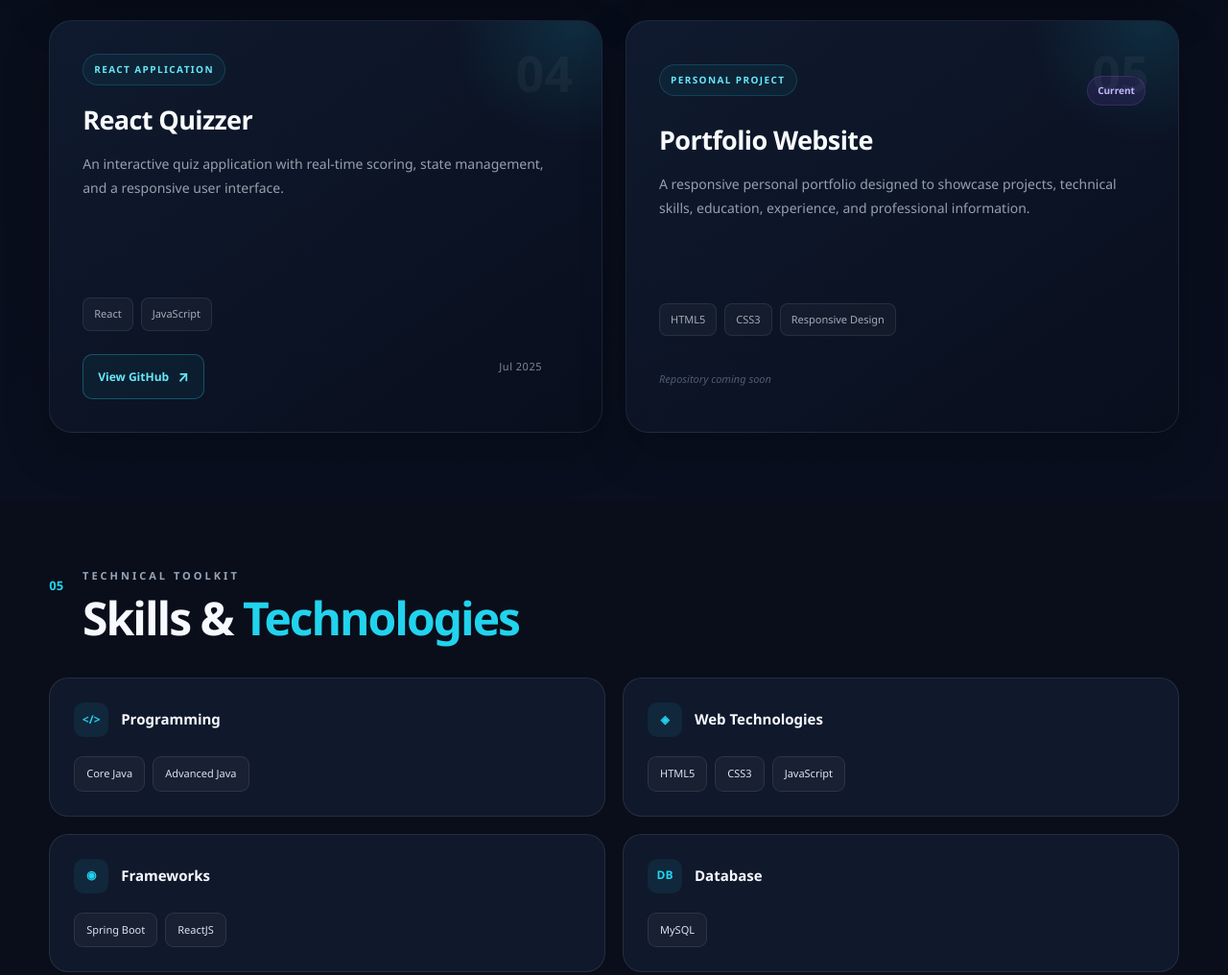
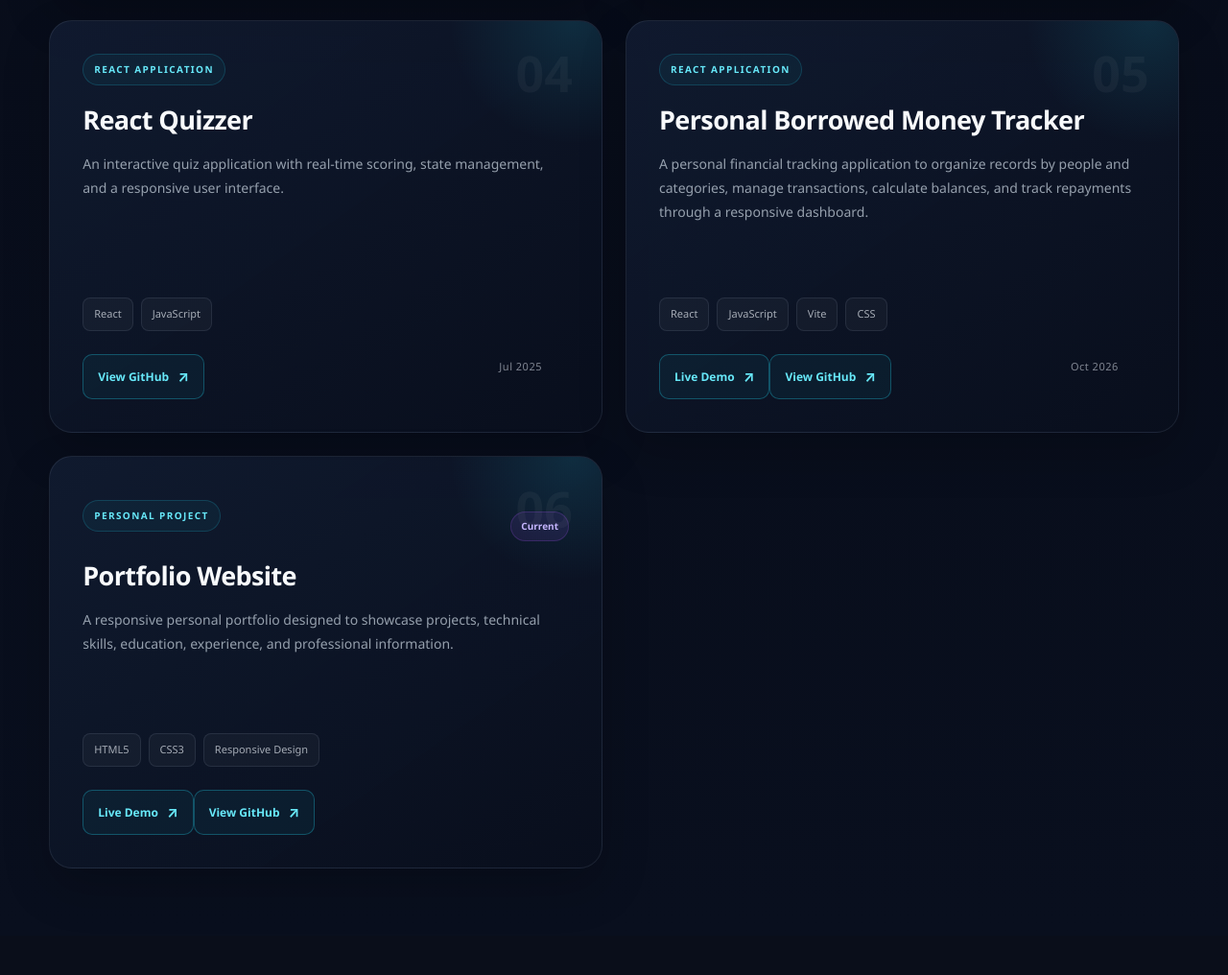
Before and after one commit to Hari-CodeTech/hari-satya-sai-portfolio, a plain HTML site: page index.html in a window 1280 px wide. Shown: the part 4397-5413 px from the top of the page at 96% size. Drawn offline with Linux system fonts and the light colour scheme.

Commit message:
Update portfolio projects

```diff
--- a/index.html
+++ b/index.html
@@ -5,14 +5,11 @@
 
     <meta charset="UTF-8">
 
-    <meta name="viewport"
-          content="width=device-width, initial-scale=1.0">
-
-    <meta name="description"
-          content="Portfolio of Hari Satya Sai Puvvala - Java Developer">
-
-    <meta name="author"
-          content="Hari Satya Sai Puvvala">
+    <meta name="viewport" content="width=device-width, initial-scale=1.0">
+
+    <meta name="description" content="Portfolio of Hari Satya Sai Puvvala - Java Developer">
+
+    <meta name="author" content="Hari Satya Sai Puvvala">
 
     <title>Hari Satya Sai Puvvala | Full Stack Java Developer</title>
 
@@ -80,9 +77,7 @@
                         <span>OPEN TO OPPORTUNITIES</span>
                     </div>
 
-                <a href="assets/Hari_Resume_JavaA.pdf"
-                   download
-                   class="nav-resume">
+                    <a href="assets/Hari_ Java_Resume_compressed.pdf" download class="nav-resume">
                         Resume
                         <span>↓</span>
                     </a>
@@ -90,9 +85,7 @@
                 </div>
 
                 <!-- MOBILE BUTTON -->
-            <button class="nav-menu-btn"
-                    type="button"
-                    aria-label="Open navigation menu">
+                <button class="nav-menu-btn" type="button" aria-label="Open navigation menu">
 
                     <span></span>
                     <span></span>
@@ -176,9 +169,7 @@
 
                         <!-- GitHub -->
 
-                <a href="https://github.com/Hari-CodeTech"
-                   target="_blank"
-                   rel="noopener noreferrer"
+                        <a href="https://github.com/Hari-CodeTech" target="_blank" rel="noopener noreferrer"
                             class="btn btn-primary">
 
                             GitHub
@@ -190,10 +181,8 @@
 
                         <!-- LinkedIn -->
 
-                <a href="https://www.linkedin.com/in/hari-satya-sai-puvvala-07b007341/"
-                   target="_blank"
-                   rel="noopener noreferrer"
-                   class="btn btn-secondary">
+                        <a href="https://www.linkedin.com/in/hari-satya-sai-puvvala-07b007341/" target="_blank"
+                            rel="noopener noreferrer" class="btn btn-secondary">
 
                             LinkedIn
 
@@ -204,8 +193,7 @@
 
                         <!-- View Projects -->
 
-                <a href="#projects"
-                   class="btn btn-outline">
+                        <a href="#projects" class="btn btn-outline">
 
                             View Projects
 
@@ -216,9 +204,7 @@
 
                         <!-- Download Resume -->
 
-                <a href="assets/Hari_Resume_JavaA.pdf"
-                   download
-                   class="btn btn-resume">
+                        <a href="assets/Hari_Resume_JavaA.pdf" download class="btn btn-resume">
 
                             Download Resume
 
@@ -229,8 +215,7 @@
 
                         <!-- Email -->
 
-                <a href="mailto:haripuvvala7924@gmail.com"
-                   class="btn btn-email">
+                        <a href="mailto:haripuvvala7924@gmail.com" class="btn btn-email">
 
                             Email Me
 
@@ -306,8 +291,7 @@
 
                     <div class="image-frame">
 
-                <img src="assets/profile.jpg"
-                     alt="Profile photo of Hari Satya Sai Puvvala">
+                        <img src="assets/profile.jpg" alt="Profile photo of Hari Satya Sai Puvvala">
 
                     </div>
 
@@ -369,8 +353,7 @@
              2. SUMMARY
         ====================================================== -->
 
-        <section id="summary"
-                 class="section summary-section">
+        <section id="summary" class="section summary-section">
 
             <div class="container">
 
@@ -457,8 +440,7 @@
              3. EDUCATION
         ====================================================== -->
 
-        <section id="education"
-                 class="section education-section">
+        <section id="education" class="section education-section">
 
             <div class="container">
 
@@ -649,8 +631,7 @@
              4. EXPERIENCE
         ====================================================== -->
 
-        <section id="experience"
-                 class="section experience-section">
+        <section id="experience" class="section experience-section">
 
             <div class="container">
 
@@ -918,9 +899,7 @@
                             <div class="project-actions">
 
                                 <a href="https://github.com/Hari-CodeTech/TrendPulse-A-Real-Time-News-Website"
-                           target="_blank"
-                           rel="noopener noreferrer"
-                           class="project-link">
+                                    target="_blank" rel="noopener noreferrer" class="project-link">
 
                                     View GitHub
 
@@ -1057,10 +1036,8 @@
 
                             <div class="project-actions">
 
-                        <a href="https://github.com/Hari-CodeTech/SwiftRide-Java-Project"
-                           target="_blank"
-                           rel="noopener noreferrer"
-                           class="project-link">
+                                <a href="https://github.com/Hari-CodeTech/SwiftRide-Java-Project" target="_blank"
+                                    rel="noopener noreferrer" class="project-link">
 
                                     View GitHub
 
@@ -1123,10 +1100,8 @@
 
                             <div class="project-actions">
 
-                        <a href="https://github.com/Hari-CodeTech/Basic-Quiz-App-using-ReactJS"
-                           target="_blank"
-                           rel="noopener noreferrer"
-                           class="project-link">
+                                <a href="https://github.com/Hari-CodeTech/Basic-Quiz-App-using-ReactJS" target="_blank"
+                                    rel="noopener noreferrer" class="project-link">
 
                                     View GitHub
 
@@ -1139,17 +1114,90 @@
                         </div>
 
                     </article>
-
 
 
                            <!-- =========================
                  PROJECT 05
             ========================== -->
 
+
                     <article class="project-card">
 
                         <div class="project-number">
                             05
+                        </div>
+
+                        <div class="project-content">
+
+                            <div class="project-top">
+
+                                <span class="project-category">
+                                    REACT APPLICATION
+                                </span>
+
+                                <span class="project-date">
+                                    Oct 2026
+                                </span>
+
+                            </div>
+
+                            <h3>
+                                Personal Borrowed Money Tracker
+                            </h3>
+
+                            <p>
+                                A personal financial tracking application to organize
+                                records by people and categories, manage transactions,
+                                calculate balances, and track repayments through a
+                                responsive dashboard.
+                            </p>
+
+                            <div class="project-tech">
+
+                                <span>React</span>
+                                <span>JavaScript</span>
+                                <span>Vite</span>
+                                <span>CSS</span>
+
+                            </div>
+
+                            <div class="project-actions">
+
+                                <a href="https://personal-borrowed-money-tracker-chi.vercel.app/" target="_blank"
+                                    rel="noopener noreferrer" class="project-link">
+
+                                    Live Demo
+
+                                    <span>↗</span>
+
+                                </a>
+
+                                <a href="https://github.com/Hari-CodeTech/personal-borrowed-money-tracker"
+                                    target="_blank" rel="noopener noreferrer" class="project-link">
+
+                                    View GitHub
+
+                                    <span>↗</span>
+
+                                </a>
+
+                            </div>
+
+                        </div>
+
+                    </article>
+
+
+
+
+                    <!-- =========================
+                 PROJECT 06
+            ========================== -->
+
+                    <article class="project-card">
+
+                        <div class="project-number">
+                            06
                         </div>
 
                         <div class="project-content">
@@ -1191,9 +1239,23 @@
 
                              <div class="project-actions">
 
-                        <span class="project-coming">
-                            Repository coming soon
-                        </span>
+                                <a href="https://hari-satya-sai-portfolio-website.vercel.app/" target="_blank"
+                                    rel="noopener noreferrer" class="project-link">
+
+                                    Live Demo
+
+                                    <span>↗</span>
+
+                                </a>
+
+                                <a href="https://github.com/Hari-CodeTech/hari-satya-sai-portfolio.git"
+                                    target="_blank" rel="noopener noreferrer" class="project-link">
+
+                                    View GitHub
+
+                                    <span>↗</span>
+
+                                </a>
 
                             </div>
 
@@ -1217,8 +1279,7 @@
              6. SKILLS
         ====================================================== -->
 
-        <section id="skills"
-                 class="section skills-section">
+        <section id="skills" class="section skills-section">
 
             <div class="container">
 
@@ -1466,8 +1527,7 @@
              7. LANGUAGES
         ====================================================== -->
 
-        <section id="languages"
-                 class="section languages-section">
+        <section id="languages" class="section languages-section">
 
             <div class="container">
 
@@ -1629,31 +1689,24 @@
             <div class="footer-links">
 
                 <!-- EMAIL LINK -->
-            <a href="mailto:haripuvvala7924@gmail.com"
-               class="footer-link">
+                <a href="mailto:haripuvvala7924@gmail.com" class="footer-link">
                     Email
                 </a>
 
                 <!-- GITHUB LINK -->
-            <a href="https://github.com/Hari-CodeTech"
-               target="_blank"
-               rel="noopener noreferrer"
+                <a href="https://github.com/Hari-CodeTech" target="_blank" rel="noopener noreferrer"
                     class="footer-link">
                     GitHub
                 </a>
 
                 <!-- LINKEDIN LINK -->
-            <a href="https://www.linkedin.com/in/hari-satya-sai-puvvala-07b007341/"
-               target="_blank"
-               rel="noopener noreferrer"
-               class="footer-link">
+                <a href="https://www.linkedin.com/in/hari-satya-sai-puvvala-07b007341/" target="_blank"
+                    rel="noopener noreferrer" class="footer-link">
                     LinkedIn
                 </a>
 
                 <!-- RESUME DOWNLOAD -->
-            <a href="assets/Hari_Resume_JavaA.pdf"
-               download
-               class="footer-link footer-resume">
+                <a href="assets/Hari_ Java_Resume_compressed.pdf" download class="footer-link footer-resume">
                     Download Resume
                     <span>↓</span>
                 </a>
```
Also changed, not shown: 2 other files. Lines whose indentation alone changed are shown as unchanged.
